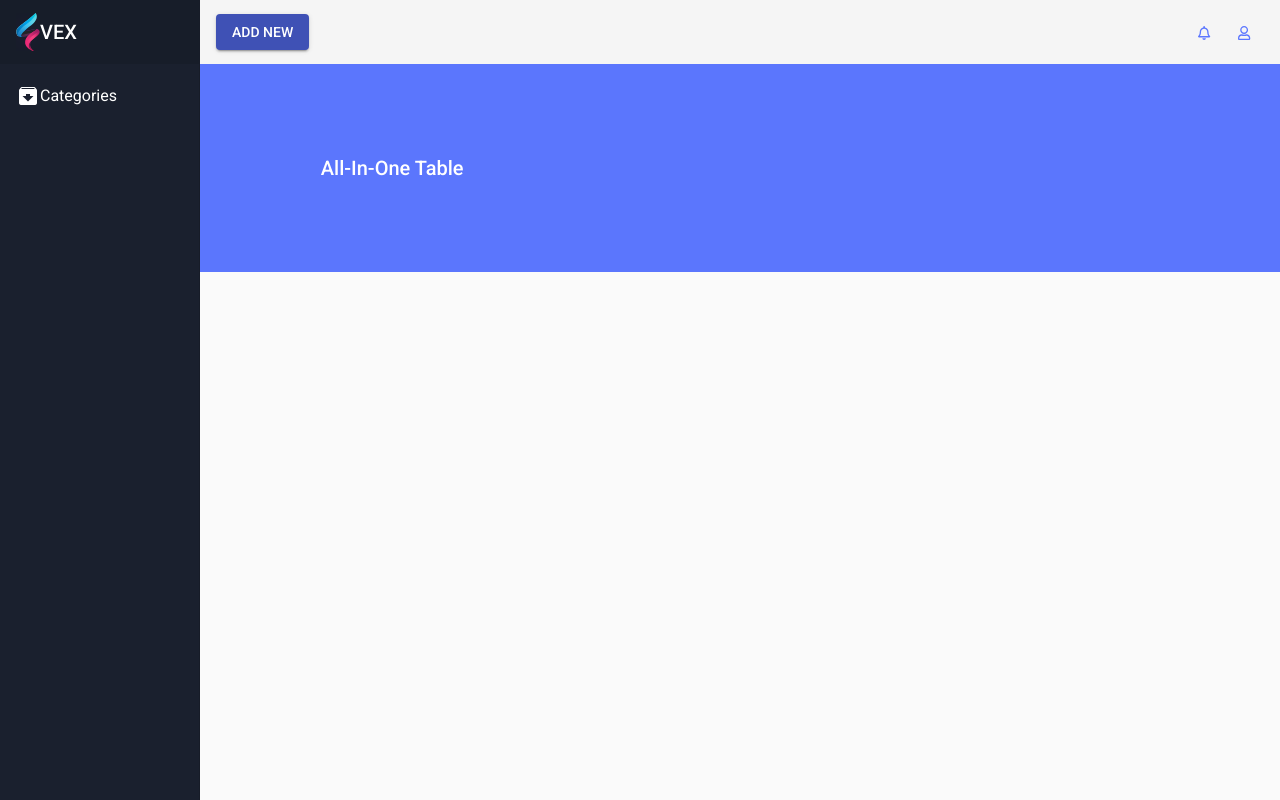
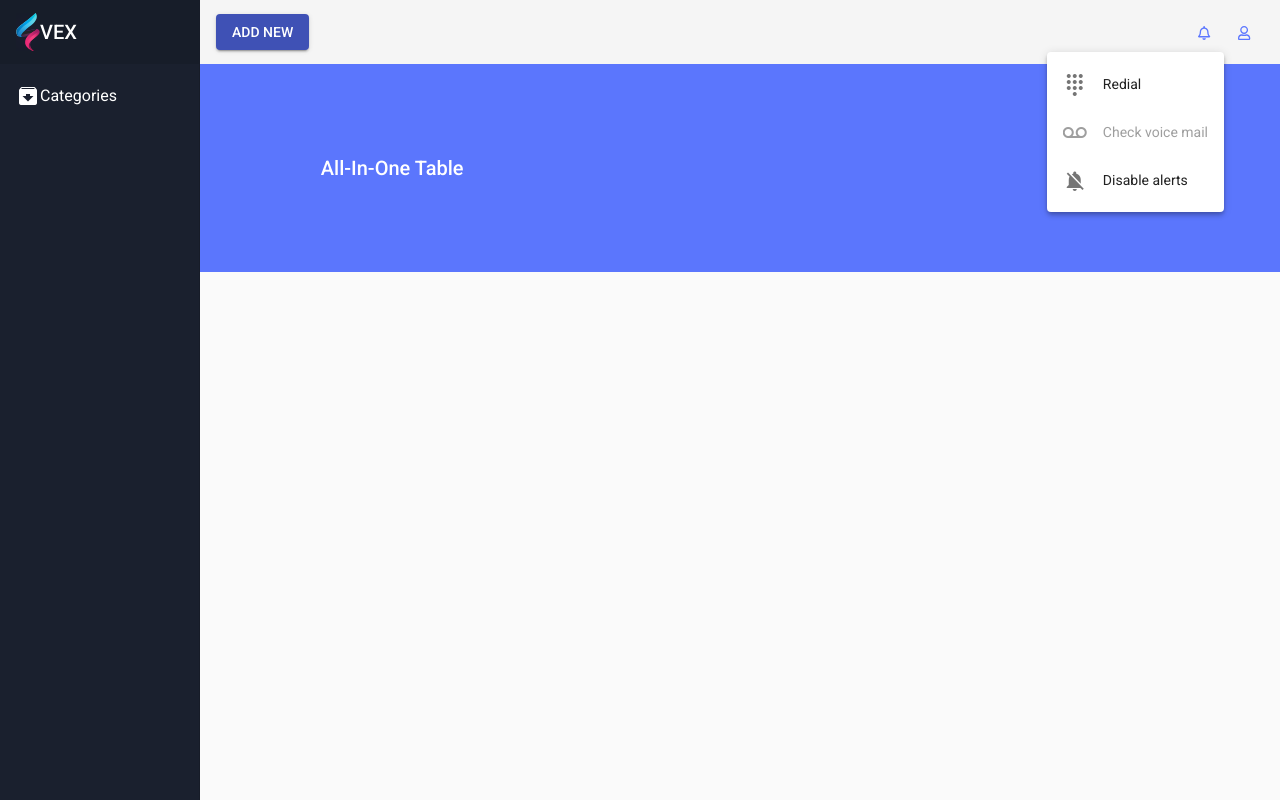
Before and after one commit to snaven10/FannyPro, an Angular app: page /#/ in a window 1280 px wide. Both pictures are taken after a click on the button 1204 px from the left and 32 px from the top of the page. Built offline with nearby package versions, Linux system fonts and the light colour scheme.

Commit message:
menu user notifi

```diff
--- a/src/app/components/categories/categories.component.html
+++ b/src/app/components/categories/categories.component.html
@@ -2,10 +2,6 @@
   <mat-card-header>
     <mat-card-title>
       Categories
-      <mat-form-field>
-        <mat-label>Filter</mat-label>
-        <input matInput (keyup)="applyFilter($event)" placeholder="Ex. Mia" #input>
-      </mat-form-field>
       <button mat-fab color="primary" aria-label="Example icon button with a delete icon">
         <mat-icon>add</mat-icon>
       </button>
--- a/src/app/components/material/material.module.ts
+++ b/src/app/components/material/material.module.ts
@@ -2,6 +2,8 @@ import { NgModule } from '@angular/core';
 import { MatToolbarModule } from '@angular/material/toolbar';
 import { MatButtonModule } from '@angular/material/button';
 import { MatSidenavModule } from '@angular/material/sidenav';
+//menu
+import { MatMenuModule } from '@angular/material/menu';
 //icons fontawesome
 import { FontAwesomeModule, FaIconLibrary } from '@fortawesome/angular-fontawesome';
 //icons material
@@ -21,6 +23,7 @@ import { MatGridListModule } from '@angular/material/grid-list';
 import { MatCheckboxModule } from '@angular/material/checkbox';
 
 const MaterialComponents = [
+  MatMenuModule,
   MatCheckboxModule,
   FontAwesomeModule,
   MatBadgeModule,
--- a/src/app/components/navigation/navigation.component.html
+++ b/src/app/components/navigation/navigation.component.html
@@ -18,12 +18,40 @@
       </button>
       <button mat-raised-button color="primary">ADD NEW</button>
       <span class="example-spacer"></span>
-      <button mat-icon-button class="example-icon favorite-icon" aria-label="Example icon-button with heart icon">
+      <button mat-icon-button [matMenuTriggerFor]="notifi" class="example-icon favorite-icon" aria-label="Example icon-button with a menu">
         <fa-icon [icon]="faBell" class="notifi"></fa-icon>
       </button>
-      <button mat-icon-button class="example-icon" aria-label="Example icon-button with share icon">
+      <mat-menu #notifi="matMenu">
+        <button mat-menu-item>
+          <mat-icon>dialpad</mat-icon>
+          <span>Redial</span>
+        </button>
+        <button mat-menu-item disabled>
+          <mat-icon>voicemail</mat-icon>
+          <span>Check voice mail</span>
+        </button>
+        <button mat-menu-item>
+          <mat-icon>notifications_off</mat-icon>
+          <span>Disable alerts</span>
+        </button>
+      </mat-menu>
+      <button mat-icon-button [matMenuTriggerFor]="user" class="example-icon" aria-label="Example icon-button with a menu">
         <fa-icon [icon]="faUser" class="notifi"></fa-icon>
       </button>
+      <mat-menu #user="matMenu">
+        <button mat-menu-item>
+          <mat-icon>dialpad</mat-icon>
+          <span>Redial</span>
+        </button>
+        <button mat-menu-item disabled>
+          <mat-icon>voicemail</mat-icon>
+          <span>Check voice mail</span>
+        </button>
+        <button mat-menu-item>
+          <mat-icon>notifications_off</mat-icon>
+          <span>Disable alerts</span>
+        </button>
+      </mat-menu>
     </mat-toolbar>
     <mat-toolbar class="migas">
       <div class="div-migas">
--- a/src/app/components/subcategories/subcategories.component.html
+++ b/src/app/components/subcategories/subcategories.component.html
@@ -2,10 +2,6 @@
   <mat-card-header>
     <mat-card-title>
       Sub Categorias
-      <mat-form-field>
-        <mat-label>Filter</mat-label>
-        <input matInput (keyup)="applyFilter($event)" placeholder="Ex. Mia" #input>
-      </mat-form-field>
       <button mat-fab color="primary" aria-label="Example icon button with a delete icon">
         <mat-icon>add</mat-icon>
       </button>
@@ -14,7 +10,7 @@
   <mat-card-content>
     <div class="mat-elevation-z8">
       <table mat-table class="full-width-table" matSort aria-label="Elements">
-        <!-- sheck column -->
+        <!-- sheck clumn -->
         <ng-container matColumnDef="sheck">
           <th mat-header-cell *matHeaderCellDef>
             <mat-checkbox class="example-margin"></mat-checkbox>
@@ -23,6 +19,7 @@
             <mat-checkbox class="example-margin"></mat-checkbox>
           </td>
         </ng-container>
+
         <!-- Id Column -->
         <ng-container matColumnDef="id">
           <th mat-header-cell *matHeaderCellDef mat-sort-header>Id</th>
--- a/src/app/components/subcategories/subcategories.component.ts
+++ b/src/app/components/subcategories/subcategories.component.ts
@@ -16,7 +16,7 @@ export class SubcategoriesComponent implements AfterViewInit, OnInit {
   dataSource: SubcategoriesDataSource;
 
   /** Columns displayed in the table. Columns IDs can be added, removed, or reordered. */
-  displayedColumns = ['sheck','id', 'name'];
+  displayedColumns = ['sheck', 'id', 'name'];
 
   ngOnInit() {
     this.dataSource = new SubcategoriesDataSource();
```
